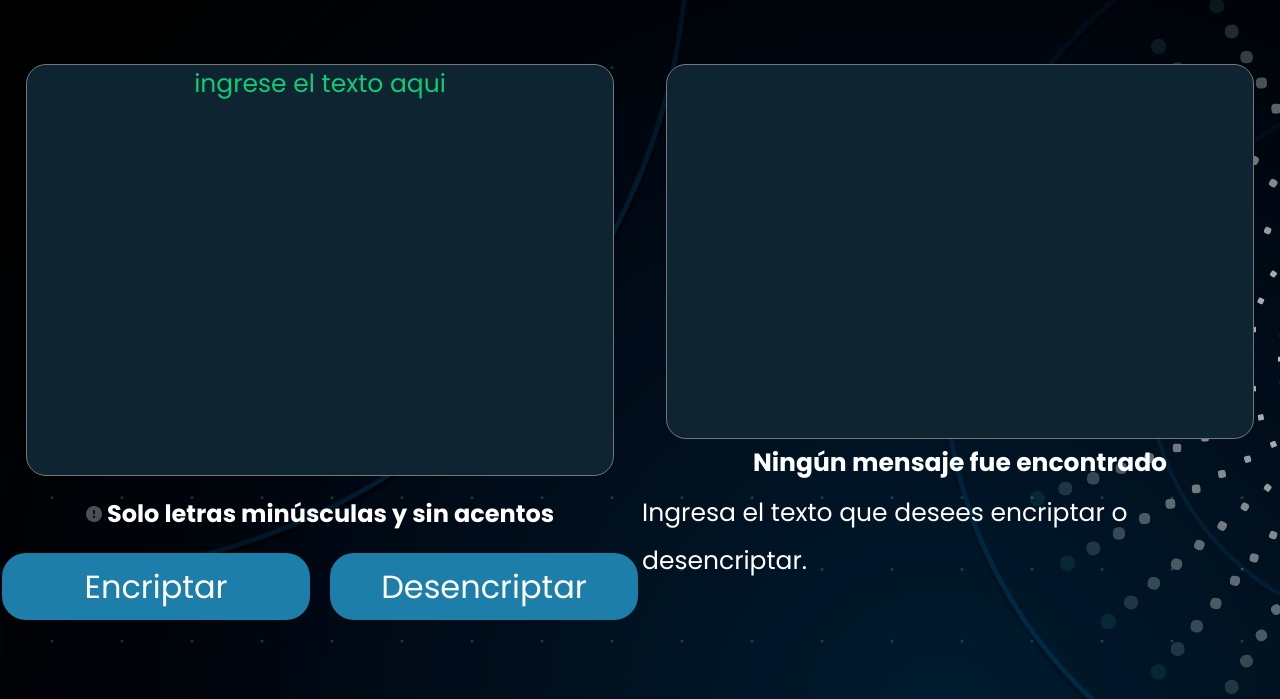
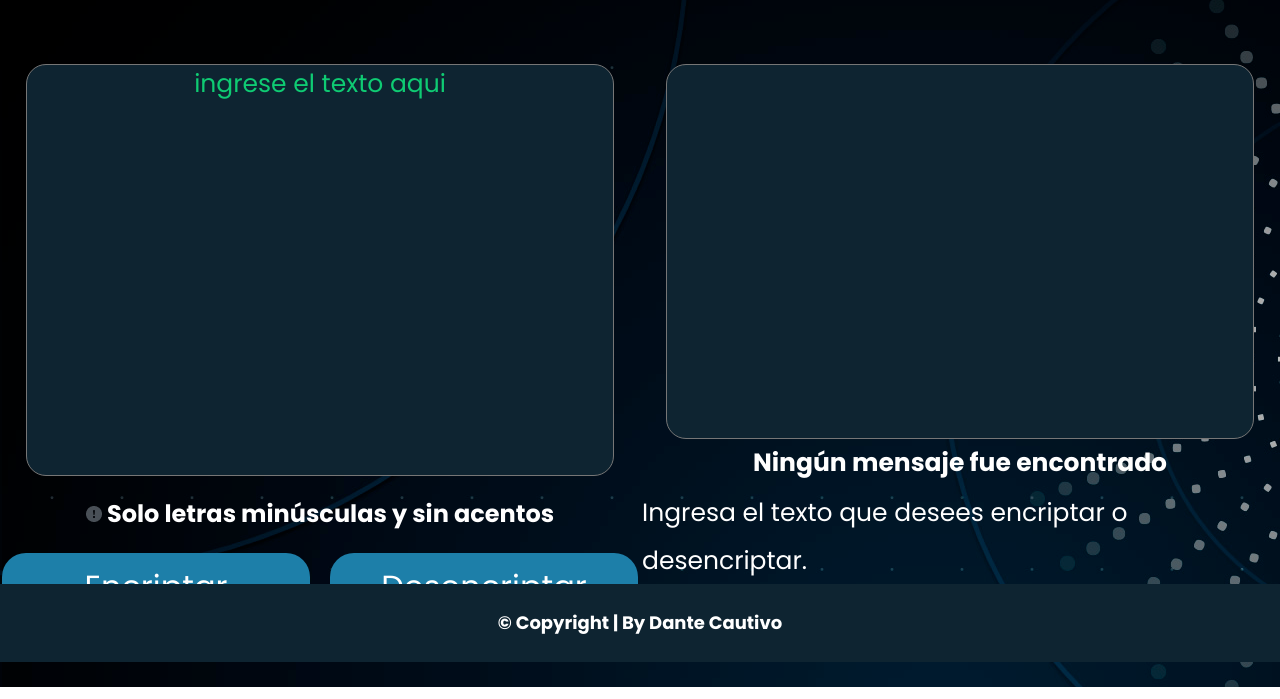
Before and after one commit to Dcautivo/encriptacion-alura, a plain HTML site: page index.html in a window 1280 px wide. Shown: the part 138-837 px from the top of the page. Drawn offline with Linux system fonts and the light colour scheme; some packages are replaced by stand-ins of ours; a script that the page names is missing.

Commit message:
Update styles.css

```diff
--- a/styles.css
+++ b/styles.css
@@ -224,8 +224,7 @@ main {
 footer {
     position: absolute;
     width: 100%;
-    margin-top: 50px;
-    justify-content: center;
+    bottom: 0;
     background-color: var(--footer-color);
     font-family: "Poppins", sans-serif;
 }
```
